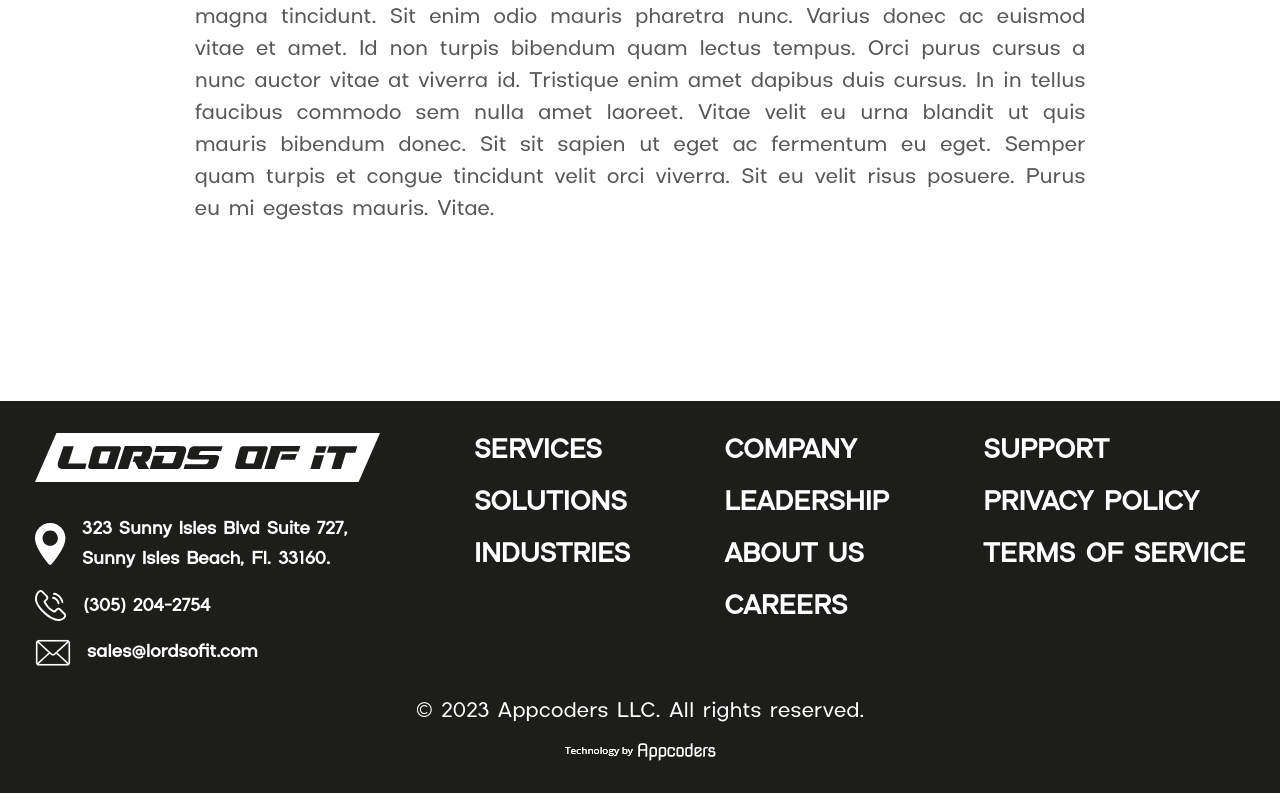
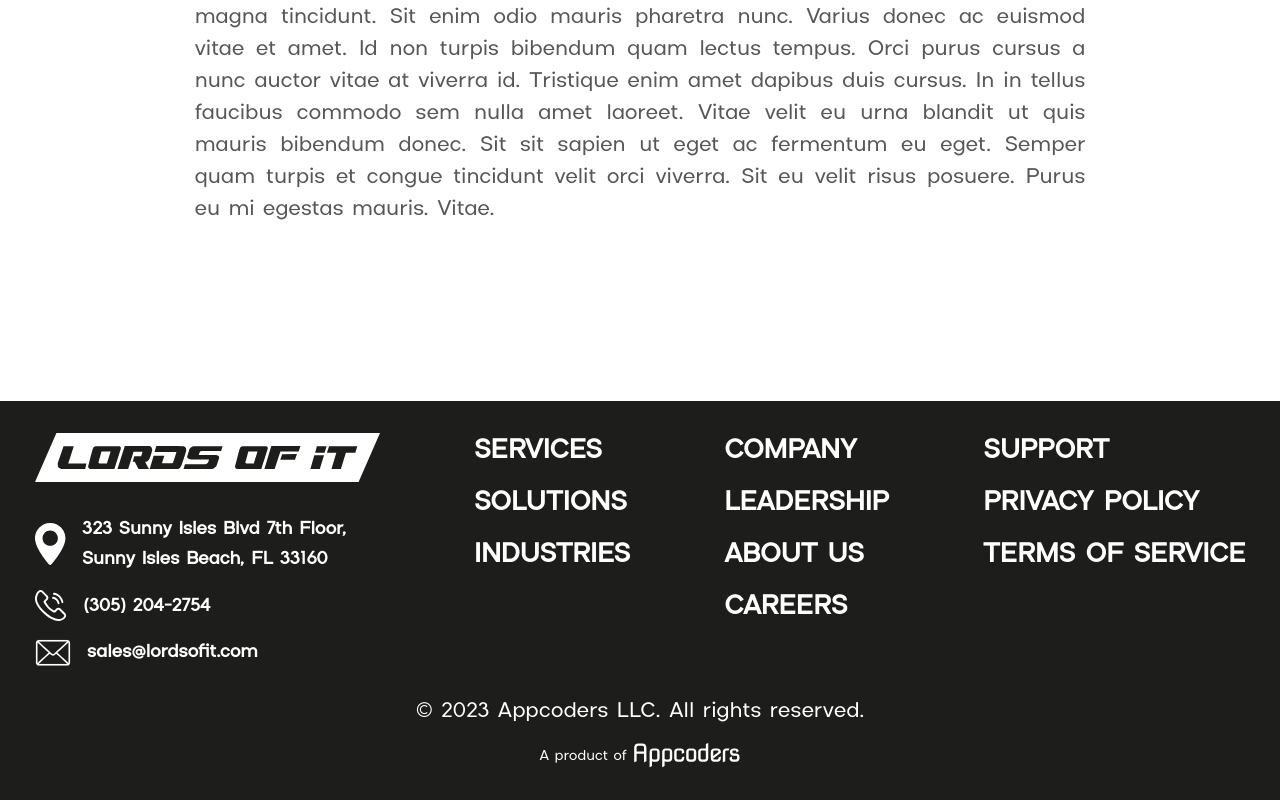
Before and after one commit to uelthon/it-mobile, a Next.js app: page /privacy-policy in a window 1280 px wide. Shown: the part 3030-3830 px from the top of the page. Built offline with nearby package versions, Linux system fonts and the light colour scheme.

Commit message:
footer visual fixed

```diff
--- a/src/components/app/home/footer/index.js
+++ b/src/components/app/home/footer/index.js
@@ -4,7 +4,7 @@ import Location from '@/components/shared/icons/location'
 import LogoWhite from '@/components/shared/icons/logo-white'
 import Phone from '@/components/shared/icons/phone'
 import Email from '@/components/shared/icons/email'
-import appcoders from '@/assets/images/appcoders.png'
+import Appcoders from '@/components/shared/icons/appcoders'
 
 const Footer = () => {
   return (
@@ -15,13 +15,13 @@ const Footer = () => {
             <Link href='/'>
               <LogoWhite />
             </Link>
-            <ul className='flex flex-col gap-4 text-xl font-bold leading-normal [&>li]:flex [&>li]:items-center [&>li]:flex-wrap [&>li]:gap-4'>
+            <ul className='flex flex-col gap-4 text-xl font-bold leading-normal [&>li]:flex [&>li]:items-center [&>li]:gap-4'>
               <li>
                 <span>
                   <Location />
                 </span>
-                <a className='max-w-[17rem]' href='https://maps.app.goo.gl/eXjDo7wkjSS2HHrt9' target='_blank' rel='noreferrer'>
-                  323 Sunny Isles Blvd Suite 727, Sunny Isles Beach, Fl. 33160.
+                <a className='w-full' href='https://maps.app.goo.gl/eXjDo7wkjSS2HHrt9' target='_blank' rel='noreferrer'>
+                  323 Sunny Isles Blvd 7th Floor,<br /> Sunny Isles Beach, FL 33160
                 </a>
               </li>
               <li>
@@ -91,7 +91,10 @@ const Footer = () => {
         <div className='border-b-2 border-solid border-it-gray-sky md:hidden' />
         <section className='flex flex-col items-center gap-4'>
           <p className='text-center text-2xl font-medium'>© 2023 Appcoders LLC. All rights reserved.</p>
-          <img src={appcoders.src} width={appcoders.width} height={appcoders.height} />
+          <div className='flex items-center gap-2'>
+            <p>A product of</p>
+            <Appcoders />
+          </div>
         </section>
       </div>
 
--- /dev/null
+++ b/src/components/shared/icons/appcoders.js
@@ -0,0 +1,19 @@
+import React from 'react'
+
+const Appcoders = () => {
+  return (
+    <svg width='106' height='25' viewBox='0 0 106 25' fill='currentColor' xmlns='http://www.w3.org/2000/svg'>
+      <path d='M0.192993 19.23V4.71601C0.192993 1.89468 1.60368 0.484009 4.42502 0.484009H8.173C10.995 0.484009 12.4057 1.89468 12.405 4.71601V18.138L10.105 19.226H9.98401V10.713H2.608V18.137L0.308014 19.225L0.192993 19.23ZM2.61099 8.51701H9.987V4.71701C9.987 3.34701 9.38234 2.66168 8.173 2.66101H4.42502C3.21568 2.66101 2.61099 3.34634 2.61099 4.71701V8.51701Z' fill='currentColor' />
+      <path d='M19.21 18.738C18.7735 18.7751 18.3398 18.6406 18.0009 18.363V23.091L15.701 24.179H15.58V9.06801C15.58 6.64934 16.7893 5.44034 19.2079 5.44101H21.989C24.4076 5.44101 25.6166 6.65001 25.616 9.06801V15.114C25.616 17.5327 24.407 18.7417 21.989 18.741L19.21 18.738ZM19.21 16.562H21.991C22.797 16.562 23.2 16.0783 23.2 15.111V9.06801C23.2 8.10068 22.797 7.617 21.991 7.617H19.21C18.4033 7.617 18.0003 8.10068 18.0009 9.06801V15.114C18.0009 16.082 18.404 16.5657 19.21 16.565V16.562Z' fill='currentColor' />
+      <path d='M31.819 18.738C31.3825 18.7753 30.9487 18.6408 30.61 18.363V23.091L28.31 24.179H28.189V9.06801C28.189 6.64934 29.398 5.44034 31.816 5.44101H34.597C37.0156 5.44101 38.225 6.65001 38.225 9.06801V15.114C38.225 17.5327 37.0156 18.7417 34.597 18.741L31.819 18.738ZM31.819 16.562H34.6C35.406 16.562 35.809 16.0783 35.809 15.111V9.06801C35.809 8.10068 35.406 7.617 34.6 7.617H31.819C31.013 7.617 30.61 8.10068 30.61 9.06801V15.114C30.6106 16.082 31.0136 16.5657 31.819 16.565V16.562Z' fill='currentColor' />
+      <path d='M43.824 18.738C41.4054 18.738 40.1964 17.529 40.197 15.111V9.06801C40.197 6.64934 41.406 5.44034 43.824 5.44101H46.605C49.0237 5.44101 50.2327 6.65001 50.232 9.06801V9.70901L47.932 10.797H47.811V9.06801C47.811 8.10068 47.408 7.617 46.602 7.617H43.821C43.015 7.617 42.612 8.10068 42.612 9.06801V15.114C42.612 16.082 43.015 16.5657 43.821 16.565H46.602C47.408 16.565 47.811 16.0813 47.811 15.114V14.473L50.111 13.385H50.232V15.114C50.232 17.5327 49.023 18.7417 46.605 18.741L43.824 18.738Z' fill='currentColor' />
+      <path d='M55.8279 18.738C53.4093 18.738 52.2003 17.529 52.2009 15.111V9.06801C52.2009 6.64934 53.4099 5.44034 55.8279 5.44101H58.6079C61.0266 5.44101 62.2359 6.65001 62.2359 9.06801V15.114C62.2359 17.5327 61.0266 18.7417 58.6079 18.741L55.8279 18.738ZM55.8279 16.562H58.6079C59.4146 16.562 59.8176 16.0783 59.8169 15.111V9.06801C59.8169 8.10068 59.4139 7.617 58.6079 7.617H55.8279C55.0213 7.617 54.6183 8.10068 54.6189 9.06801V15.114C54.6189 16.082 55.0219 16.5657 55.8279 16.565V16.562Z' fill='currentColor' />
+      <path d='M67.836 18.742C65.4173 18.742 64.2083 17.5327 64.209 15.114V9.068C64.209 6.64933 65.418 5.44034 67.836 5.441H70.616C71.0524 5.40423 71.486 5.53872 71.825 5.816V1.088L74.125 0H74.246V15.114C74.246 17.5327 73.037 18.742 70.619 18.742H67.836ZM67.836 16.566H70.616C71.4226 16.566 71.8256 16.0823 71.825 15.115V9.069C71.825 8.10167 71.422 7.618 70.616 7.618H67.836C67.0293 7.618 66.6263 8.10167 66.627 9.069V15.115C66.6243 16.079 67.0273 16.561 67.836 16.561V16.566Z' fill='currentColor' />
+      <path d='M80.441 18.738C78.0223 18.738 76.8133 17.529 76.814 15.111V9.06801C76.814 6.64934 78.023 5.44034 80.441 5.44101H83.221C85.6396 5.44101 86.8486 6.65001 86.848 9.06801V9.70901L79.267 15.571C79.2768 15.714 79.3153 15.8535 79.38 15.9814C79.4447 16.1093 79.5344 16.2229 79.6437 16.3155C79.753 16.4082 79.8798 16.478 80.0166 16.5208C80.1533 16.5637 80.2973 16.5787 80.44 16.565H83.22C84.0266 16.565 84.4296 16.0813 84.429 15.114V14.473L86.729 13.385H86.85V15.114C86.85 17.5327 85.641 18.7417 83.223 18.741L80.441 18.738ZM79.232 13.038L84.419 9.02801C84.3703 8.08201 83.9703 7.60901 83.219 7.60901H80.439C79.6323 7.60901 79.2293 8.09267 79.23 9.06001L79.232 13.038Z' fill='currentColor' />
+      <path d='M88.818 19.225V9.06801C88.818 6.64934 90.027 5.44034 92.445 5.44101H95.468V5.562L94.5 7.617H92.443C91.637 7.617 91.234 8.10068 91.234 9.06801V18.138L88.934 19.226L88.818 19.225Z' fill='currentColor' />
+      <path d='M99.129 18.738C96.7103 18.738 95.5013 17.529 95.502 15.111V14.676L97.802 13.588H97.923V15.112C97.923 16.08 98.326 16.5637 99.132 16.563H101.913C102.719 16.563 103.122 16.0793 103.122 15.112V14.157C103.122 13.189 102.719 12.7053 101.913 12.706H99.64C97.222 12.706 96.013 11.493 96.013 9.06701C96.013 6.64101 97.222 5.43201 99.64 5.44001H101.055C103.474 5.44001 104.683 6.41534 104.682 8.36601L102.382 9.45401H102.261V9.06701C102.261 8.09968 101.858 7.61601 101.052 7.61601H99.637C98.831 7.61601 98.428 8.09968 98.428 9.06701C98.428 10.0343 98.831 10.522 99.637 10.53H101.91C104.328 10.53 105.537 11.739 105.537 14.157V15.112C105.537 17.5307 104.328 18.7397 101.91 18.739L99.129 18.738Z' fill='currentColor' />
+    </svg>
+  )
+}
+
+export default Appcoders
```
